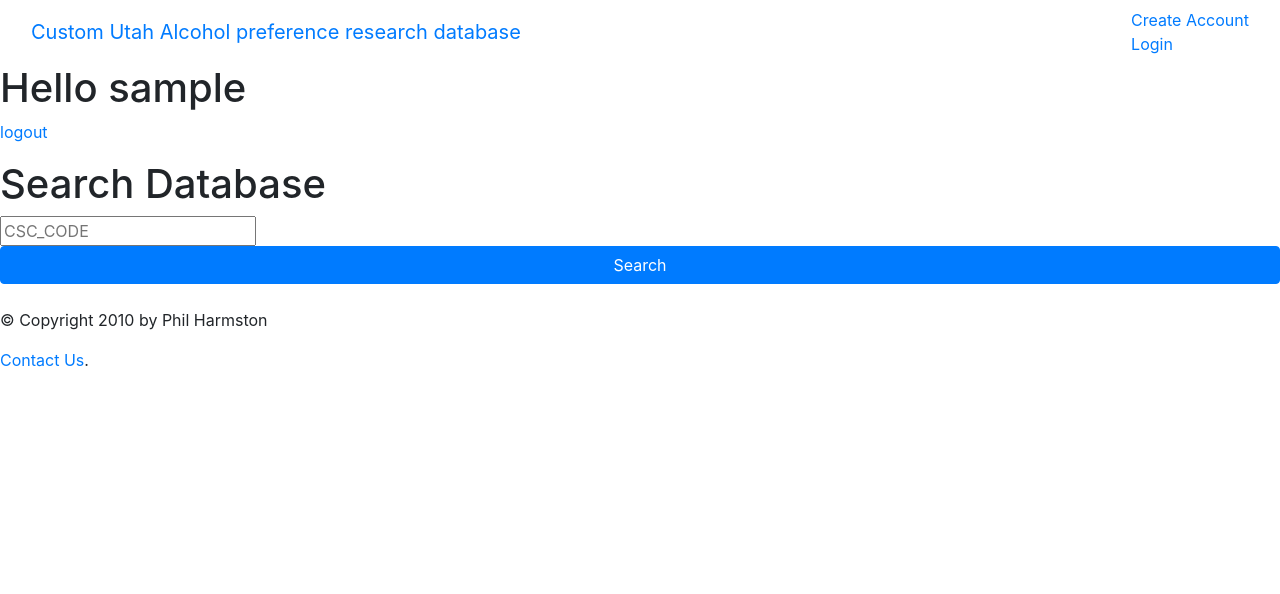
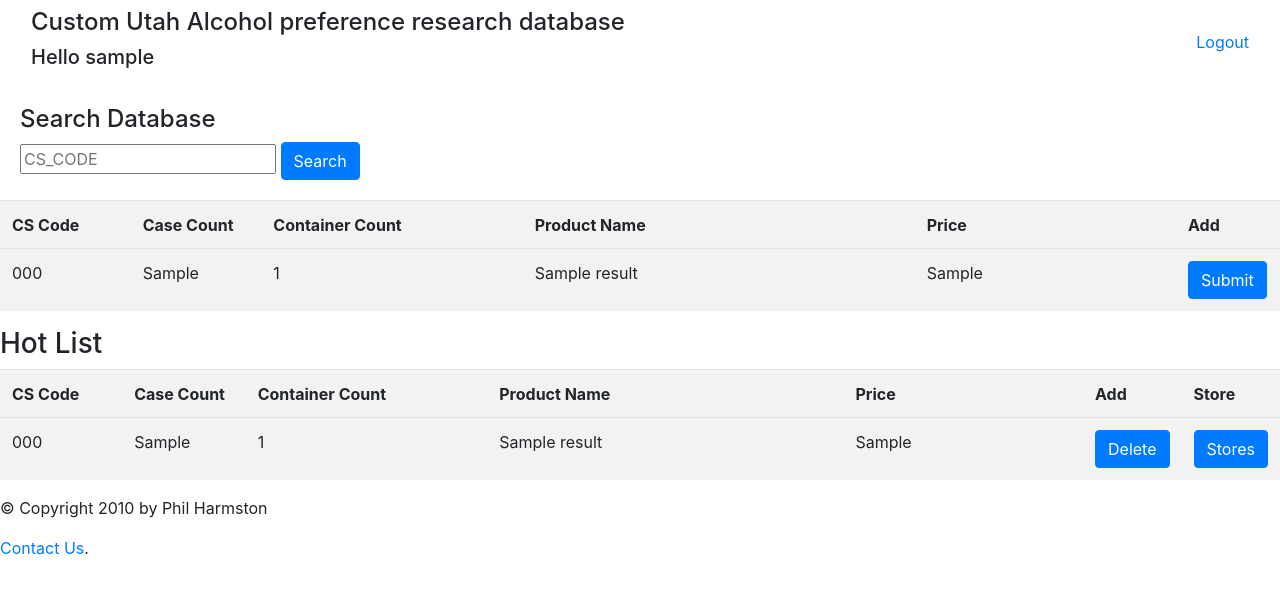
Before and after one commit to phil-harmston/uabc-flaskapp, a Flask app: template templates/dashboard.html in a window 1280 px wide. Shown: the top 594 px of the page. Run offline with Flask 2, Linux system fonts and the light colour scheme; the visitor is signed in with stand-in values (Sample User, id 1); the template is opened without the code that fills it: most values are stand-ins (such as "Sample title", 1, 10 or a date in 2020); some libraries are stand-ins or nearby versions.

Commit message:
adding functionality to appication

```diff
--- a/__init__.py
+++ b/__init__.py
@@ -58,13 +58,15 @@ def connection():
 
 @app.route('/dashboard', methods=['GET', 'POST'])
 def dashboard():
-    if session['logged_in']==False:
+    if not session.get('logged_in'):
         return home()
 
     if request.method == "GET":
         return render_template('dashboard.html')
+        c, con = connection()
+        hotlist_search = "SELECT CS_CODE, CON_SIZE, CASE_PACK, PRODUCT_NAME FROM `uabc`.`HotList` " \
+                              "WHERE CS_CODE = '{username}';".format(username=session['email'])
 
-    print(session['logged_in'])
     if request.method == "POST":
         searchval = request.form['csc_val']
         print(searchval)
@@ -72,22 +74,35 @@ def dashboard():
         inventorysearch = "SELECT CS_CODE, CON_SIZE, CASE_PACK, PRODUCT_NAME FROM `uabc`.`Inventory` " \
                               "WHERE CS_CODE = '{csc_val}';".format(csc_val=searchval)
 
-        #print(inventorysearch)
+
         c, con = connection()
 
         c.execute(inventorysearch)
         columns = c.description
-        #print(columns)
+
         results = [{columns[index][0]:column for index, column in enumerate(value)} for value in c.fetchall()]
         pprint.pprint(results)
-
+        return render_template('dashboard.html', results=results)
 
 
     return render_template('dashboard.html')
 
 
+@app.route('/hotlist', methods=['POST'])
+def hotlist():
+    if request.method == "POST":
+        cs_code = request.form['cs_code']
+        UserEmail = session['email']
 
+        c, con = connection()
 
+        insert = "INSERT INTO uabc.HotList(UserEmail, CS_CODE) "
+
+        c.execute(insert + "VALUES( %s, %s)",
+                  (UserEmail, cs_code))
+        con.commit()
+        con.close()
+        return redirect('/dashboard')
 
 
 
@@ -100,7 +115,7 @@ def home():
 
 @app.route('/logout')
 def logout():
-    session.clear()
+    session['logged_in']=False
     return home()
 
 @app.route('/login', methods=['GET', 'POST'])
@@ -122,6 +137,7 @@ def login():
 
         if len(results) == 1:
             for r in results:
+                thisemail = r[0]
                 thisuser = r[1]
                 stored_pwd = r[2]
 
@@ -132,12 +148,13 @@ def login():
             if validpass:
                 session['logged_in'] = True
                 session['username'] = thisuser
+                session['email'] = thisemail
                 return render_template('dashboard.html')
             else:
-                return render_template('login.html', form=form)
+                error = "invalid username or password"
+                return render_template('login.html', form=form, error=error)
         else:
             return render_template('login.html', form=form)
-
     else:
         return render_template('login.html', form=form)
 
--- a/templates/dashboard.html
+++ b/templates/dashboard.html
@@ -1,22 +1,86 @@
 {% extends 'layout.html' %}
 
 {% block content %}
-<h1>Hello {{ session['username'] }}</h1>
-    <p><a href={{ url_for('logout') }}>logout</a></p>
+
 <div class='login-form'><form class = 'login-form' action="/dashboard" method="POST">
 
 
-            <legend><h1>Search Database</h1></legend>
 
-                <div class = "inputbox">
-               <input type="text" class="login-field" value="" placeholder="CSC_CODE" name="csc_val">
-</div>
-        <input type="submit" value="Search" class="btn btn-primary btn-large btn-block">
-                <br>
+
+                <div style = 'padding:20px'><legend><h4>Search Database</h4></legend>
+               <input type="text" class="login-field" value="" placeholder="CS_CODE" name="csc_val">
+
+        <input type="submit" value="Search" class="btn btn-primary">
+                </div>
 
 
 
 
 </form>
     </div>
-{% endblock content %}
+    {% endblock content %}
+
+    {% block search_table %}
+    <table class = 'table table-striped'>
+    <colgroup>
+        <col style="width:10%">
+        <col style="width:10%">
+        <col style="width:20%">
+        <col style="width:30%">
+        <col style="width:20%">
+        <col style="width:5%">
+
+  </colgroup>
+    <tbody>
+    <th>CS Code</th>
+    <th>Case Count</th>
+    <th>Container Count</th>
+    <th>Product Name</th>
+    <th>Price</th>
+    <th>Add</th>
+
+        <tr>{% for result in results %}</tr>
+        <td>{{ result['CS_CODE'] }}</td>
+        <td>{{ result['CASE_PACK'] }}</td>
+        <td>{{ result['CON_SIZE'] }}</td>
+        <td>{{ result['PRODUCT_NAME'] }}</td>
+        <td>{{ result['CASE_PACK'] }}</td>
+            <td><form action="/hotlist" method="POST"><input type="hidden" value="{{ result['CS_CODE'] }}" name="cs_code"><input type="submit" class="btn btn-primary"></form></td>
+    {% endfor %}
+    </tbody>
+    </table>
+    {% endblock search_table %}
+
+
+    {% block hotlist_table %}
+        <h3>Hot List</h3>
+    <table class = 'table table-striped'>
+    <colgroup>
+        <col style="width:10%">
+        <col style="width:10%">
+        <col style="width:20%">
+        <col style="width:30%">
+        <col style="width:20%">
+        <col style="width:5%">
+        <col style="width:5%">
+  </colgroup>
+    <tbody>
+    <th>CS Code</th>
+    <th>Case Count</th>
+    <th>Container Count</th>
+    <th>Product Name</th>
+    <th>Price</th>
+    <th>Add</th>
+    <th>Store</th>
+        <tr>{% for result in results %}</tr>
+        <td>{{ result['CS_CODE'] }}</td>
+        <td>{{ result['CASE_PACK'] }}</td>
+        <td>{{ result['CON_SIZE'] }}</td>
+        <td>{{ result['PRODUCT_NAME'] }}</td>
+        <td>{{ result['CASE_PACK'] }}</td>
+            <td><form action="/dashboard" method="POST"><input type="submit" value="Delete" class="btn btn-primary"></form></td>
+                <td><a href="show_store/{{ result['CS_CODE'] }}" class="btn btn-primary">Stores</a></td>
+    {% endfor %}
+    </tbody>
+    </table>
+    {% endblock hotlist_table %}
--- a/templates/layout.html
+++ b/templates/layout.html
@@ -9,13 +9,17 @@
    <nav class="navbar navbar-inverse">
   <div class="container-fluid">
     <div class="navbar-header">
-      <a class="navbar-brand" href="#">Custom Utah Alcohol preference research database</a>
+        <h4>Custom Utah Alcohol preference research database</h4>
+        {% if session['logged_in'] %}
+        <h5>Hello {{ session['username'] }}</h5>
+        {% endif %}
     </div>
     <ul class="nav navbar-nav navbar-fixed-top">
     </ul>
     <ul class="nav navbar-nav navbar-right">
-      <li><a href = {{ url_for('create') }} <span class="glyphicon glyphicon-log-in">Create Account</a></li>
-      <li><a href = {{ url_for('home') }} <span class= "glyphicon glyphicon-log-in">Login</a></li>
+      {% if session['logged_in'] %}<a href = {{ url_for('logout') }} <span class= "glyphicon glyphicon-log-in">Logout</a>
+        {% else %}<a href = {{ url_for('create') }} <span class="glyphicon glyphicon-log-in">Create Account</a>
+        {% endif %}
     </ul>
   </div>
 </nav>
@@ -25,6 +29,14 @@
     {% block content %}
 
     {% endblock content%}
+
+    {% block search_table %}
+
+    {% endblock search_table %}
+
+    {% block hotlist_table %}
+
+    {% endblock hotlist_table %}
 
       {% block footer %}
           <div id="footer">
--- a/templates/login.html
+++ b/templates/login.html
@@ -24,6 +24,10 @@
 
 
 </form>
+    {% if error %}
+    {{ error }}
+    {% endif %}
+
     </div>
     </div>
     </div>
```
